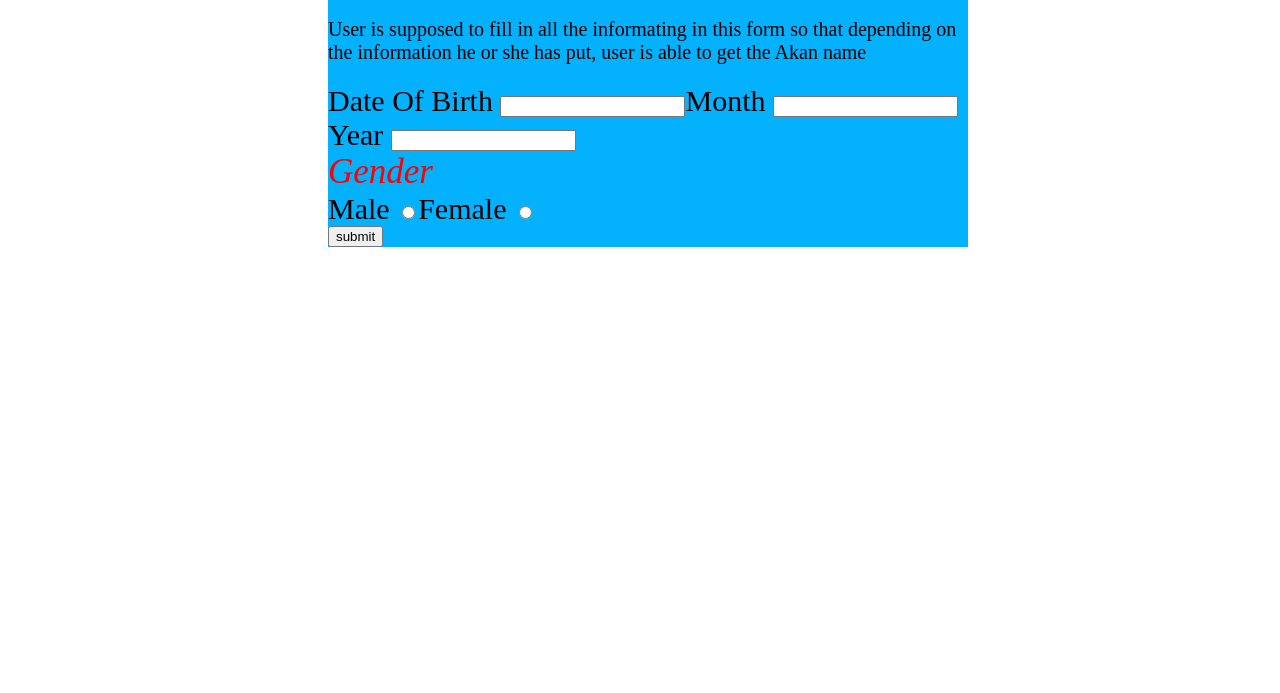
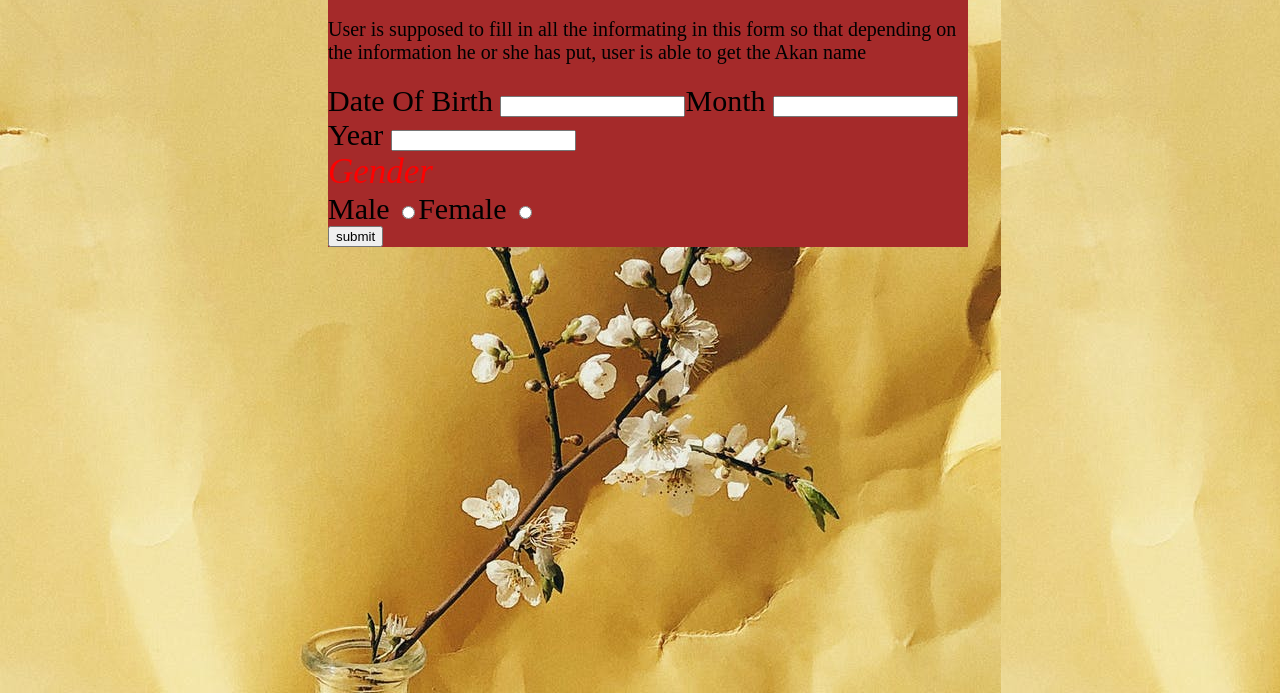
Before and after one commit to Eddahkarambu/Akan-Name-Calculator, a plain HTML site: page index.html in a window 1280 px wide. Shown: the part 107-800 px from the top of the page. Drawn offline with Linux system fonts and the light colour scheme.

Commit message:
added a background image

```diff
--- a/css/styles.css
+++ b/css/styles.css
@@ -1,5 +1,7 @@
 body{
   width: 100%;
+  background-image: url(../images/background.jpeg);
+
 
 
 }
@@ -41,7 +43,7 @@ p{
 }
 .description{
   width: 50%;
-  background-color: #03b1fc;
+  background-color: brown;
   margin: auto;
 }
 .two{
```
Also changed, not shown: images/background.jpeg (added).
